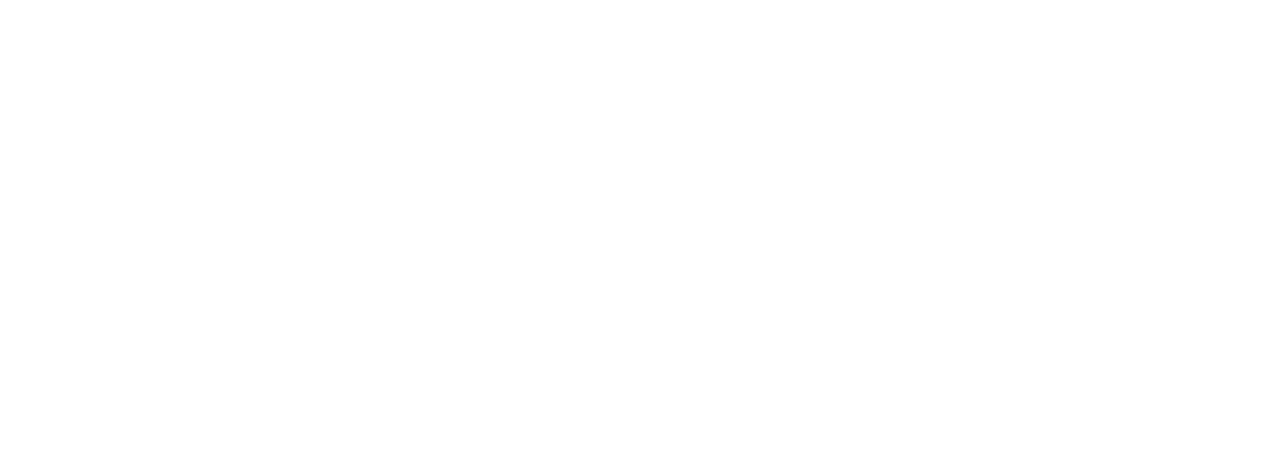
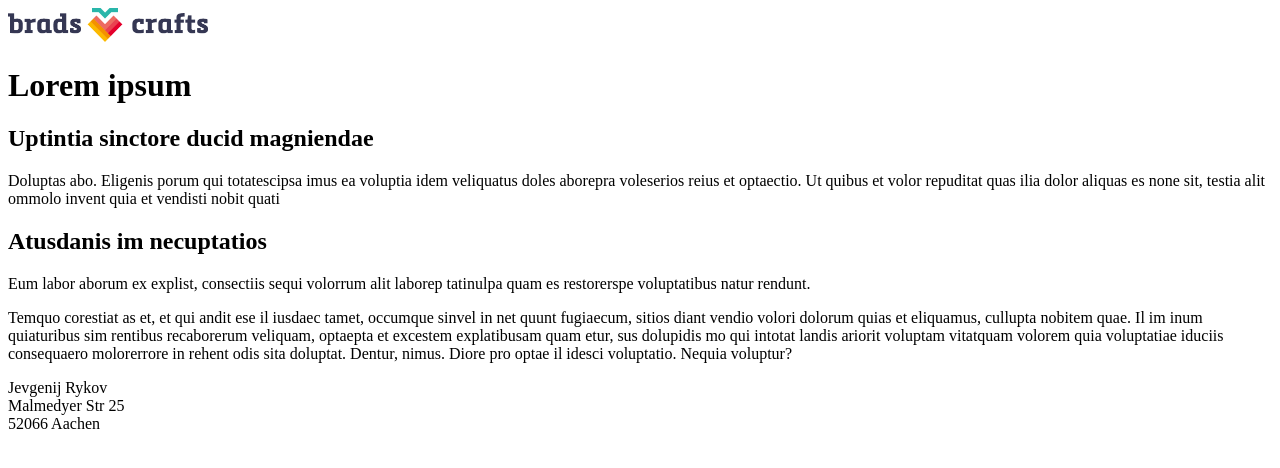
Before and after one commit to jeffgenius/bacweb, a plain HTML site: page index.html in a window 1280 px wide. Drawn offline with Linux system fonts and the light colour scheme.

Commit message:
some more letters inside

```diff
--- a/index.html
+++ b/index.html
@@ -1 +1,28 @@
 <!DOCTYPE HTML>
+<html lang="de">
+
+    <head>
+        <meta charset="utf8">
+        <meta name="description" content="Brads and Crafts main page">
+        <title>brads and crafts</title>
+    </head>
+
+    <body>
+        <img src="img/bac_logo.png" alt="brads and crafts logo" width="200">
+        <h1>Lorem ipsum</h1>
+        <h2>Uptintia sinctore ducid magniendae</h2>
+        <p>Doluptas abo. Eligenis porum qui totatescipsa imus ea voluptia idem veliquatus doles aborepra voleserios reius et optaectio. Ut quibus et volor repuditat quas ilia dolor aliquas es none sit, testia alit ommolo invent quia et vendisti nobit quati</p>
+        <h2>Atusdanis im necuptatios</h2>
+        <p>Eum labor aborum ex explist, consectiis sequi volorrum alit laborep tatinulpa quam es restorerspe voluptatibus natur rendunt.</p>
+        <p>Temquo corestiat as et, et qui andit ese il iusdaec tamet, occumque sinvel in net quunt fugiaecum, sitios diant vendio volori dolorum quias et eliquamus, cullupta nobitem quae.
+            Il im inum quiaturibus sim rentibus recaborerum veliquam, optaepta et excestem explatibusam quam etur, sus dolupidis mo qui intotat landis ariorit voluptam vitatquam volorem quia voluptatiae iduciis consequaero molorerrore in rehent odis sita doluptat.
+Dentur, nimus. Diore pro optae il idesci voluptatio. Nequia voluptur?
+        </p>
+        <p>
+            Jevgenij Rykov<br />
+            Malmedyer Str 25<br />
+            52066 Aachen
+        </p>
+    </body>
+
+</html>
```
Also changed, not shown: img/bac_logo.png (added).
